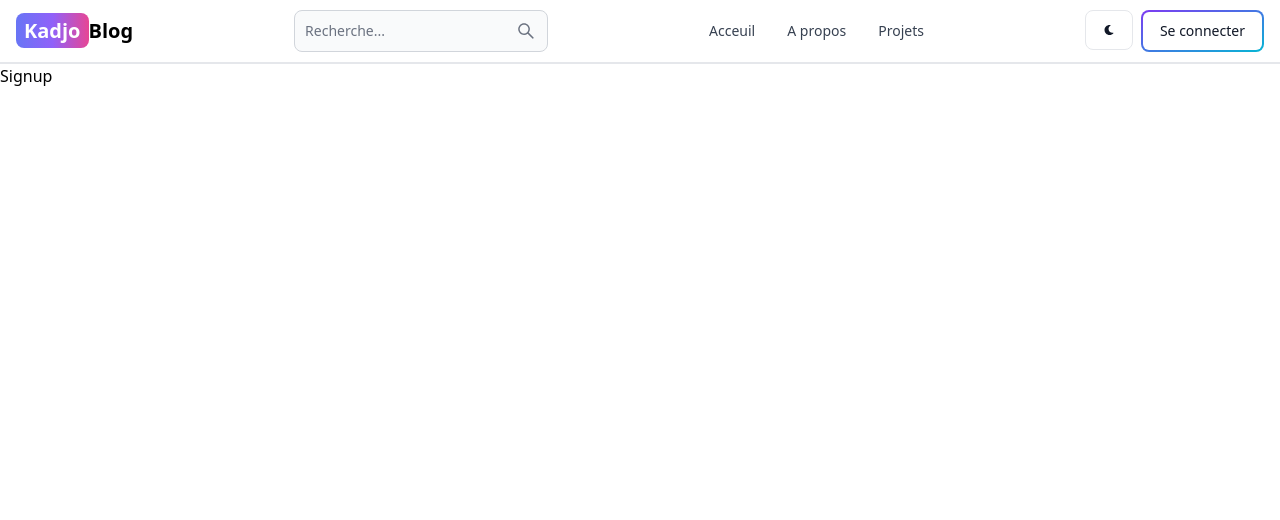
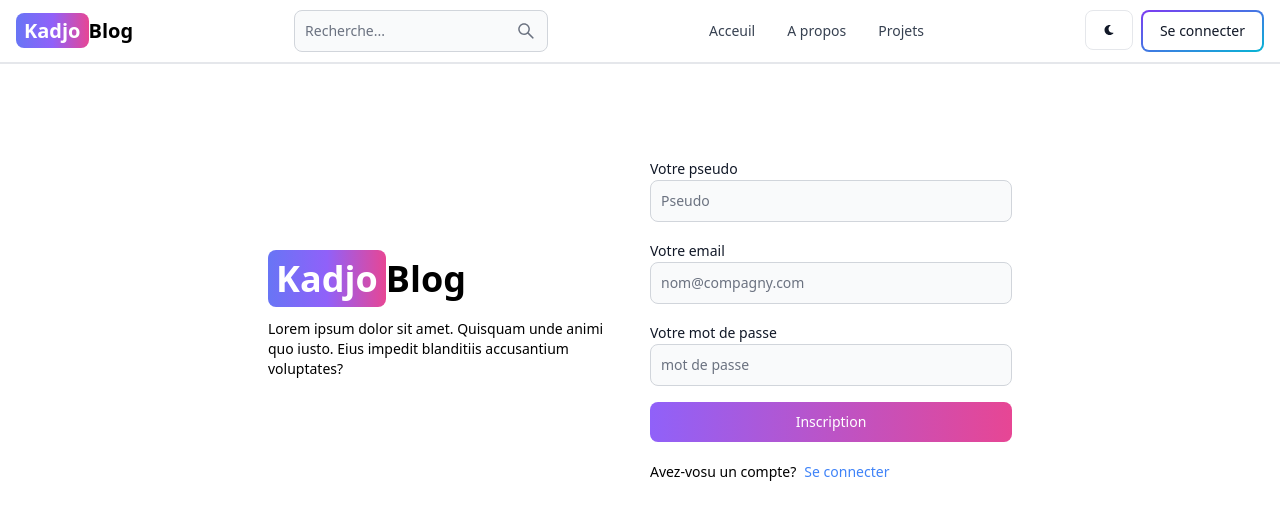
Before and after one commit to KFCW/mern_blog, a React (Vite) app in the folder client/: page /sign-up in a window 1280 px wide. Shown: the top 520 px of the page. Built offline with nearby package versions, Linux system fonts and the light colour scheme.

Commit message:
Creation du SignUp composant

```diff
--- a/client/src/pages/SignUp.jsx
+++ b/client/src/pages/SignUp.jsx
@@ -1,9 +1,47 @@
-
+import {Link} from "react-router-dom"
+import {Button, Label, TextInput} from "flowbite-react"
 
 const SignUp = () => {
   return (
-    <div>
-      Signup
+    <div className="min-h-screen mt-20">
+      <div className="flex p-3 max-w-3xl mx-auto flex-col md:flex-row md:items-center gap-5">
+        <div className="flex-1">
+            <Link to ="/" className=" font-bold dark:text-white text-4xl">
+            <span className="px-2 py-1 bg-gradient-to-r from-indigo-500 via-purple-500 to-pink-500 rounded-lg text-white"> Kadjo</span>
+            Blog
+            </Link>
+            <p className="text-sm mt-5">
+              Lorem ipsum dolor sit amet.
+              Quisquam unde animi quo iusto.
+              Eius impedit blanditiis accusantium voluptates?
+            </p>
+          </div>
+          <div className="flex-1">
+            <form className="flex flex-col gap-4">
+                <div>
+                  <Label value=" Votre pseudo"/>
+                  <TextInput type="text" placeholder="Pseudo" id="pseudo"/>
+                </div>
+                <div>
+                  <Label value=" Votre email"/>
+                  <TextInput type="text" placeholder="nom@compagny.com" id="email"/>
+                </div>
+                <div>
+                  <Label value=" Votre mot de passe"/>
+                  <TextInput type="text" placeholder="mot de passe" id="password"/>
+                </div>
+                <Button gradientDuoTone="purpleToPink" type="submit">
+                    Inscription
+                </Button>
+            </form>
+            <div className="flex gap-2 text-sm mt-5">
+              <span>Avez-vosu un compte?</span>
+              <Link to="/sign-in" className="text-blue-500">
+                Se connecter
+              </Link>
+            </div>
+          </div>
+        </div>
     </div>
   )
 }
```
